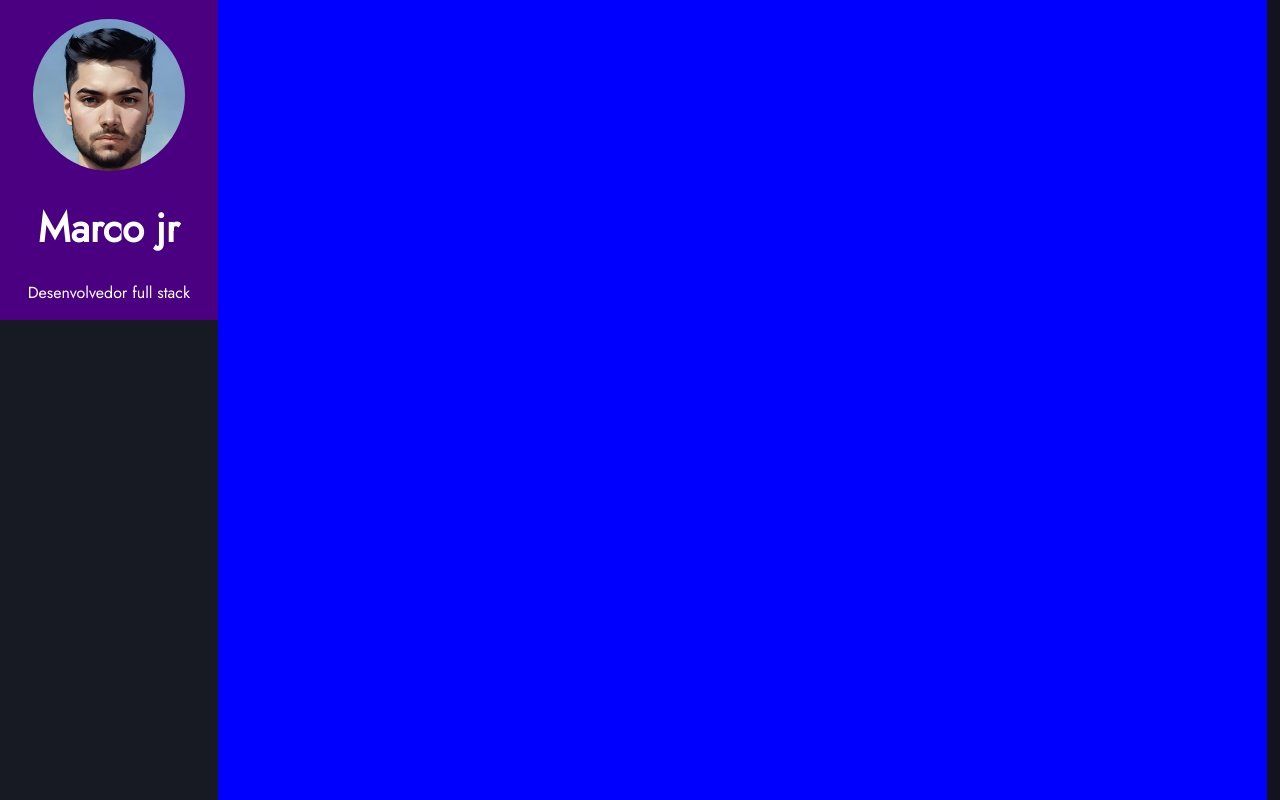
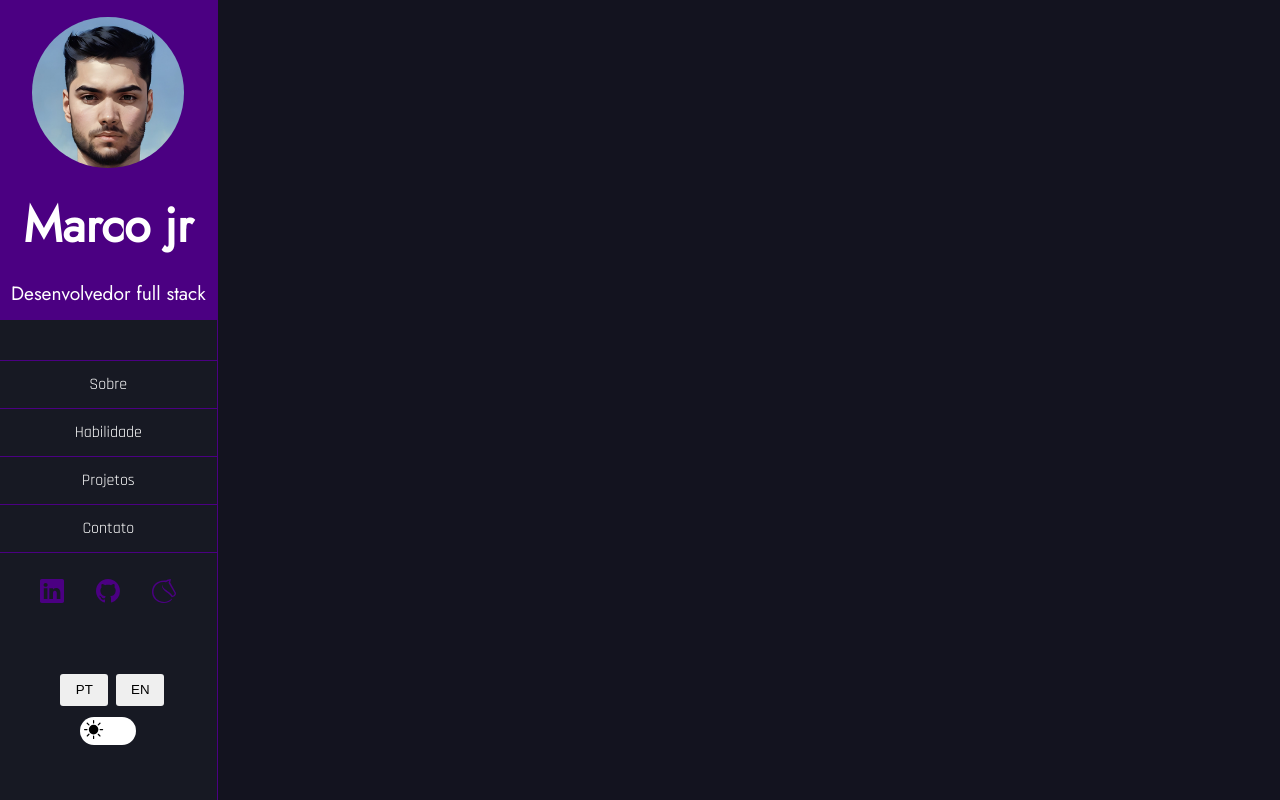
Before and after one commit to marcojr73/portfolio, a React (Vite) app: page / in a window 1280 px wide. Shown: the top 800 px of the page. Built offline with nearby package versions, Linux system fonts and the light colour scheme.

Commit message:
section menu hamburguer

```diff
--- a/package.json
+++ b/package.json
@@ -13,6 +13,8 @@
     "react": "^18.2.0",
     "react-dom": "^18.2.0",
     "react-i18next": "^12.1.4",
+    "react-icons": "^4.7.1",
+    "react-switch": "^7.0.0",
     "styled-components": "^5.3.6"
   },
   "devDependencies": {
--- a/src/components/aside.tsx
+++ b/src/components/aside.tsx
@@ -1,5 +1,9 @@
 import React from "react"
 import ContainerAside from "../styles/containers/ContainerAside"
+
+import {BsGithub, BsLinkedin, BsMoonStarsFill, BsSunFill} from "react-icons/bs"
+import {SiLichess} from "react-icons/si"
+import Switch from "react-switch"
 
 function Aside(){
     return (
@@ -9,6 +13,34 @@ function Aside(){
                 <p className="acronyms">Marco jr</p>
                 <p>Desenvolvedor full stack</p>
             </header>
+            <ul>
+                <li>Sobre</li>
+                <li>Habilidade</li>
+                <li>Projetos</li>
+                <li>Contato</li>
+                <li>
+                    <BsLinkedin className="icon"/>
+                    <BsGithub className="icon"/>
+                    <SiLichess className="icon"/>
+                </li>
+            </ul>
+            <section className="presets">
+                <div className="language">
+                    <button>PT</button>
+                    <button>EN</button>
+                </div>
+                <Switch
+                className="switch"
+                    onChange={() => null}
+                    checked={false}
+                    checkedIcon={false}
+                    uncheckedIcon={false}
+                    offColor={"#FFFFFF"}
+                    onColor={"var(--primary-color);"}
+                    checkedHandleIcon={<BsMoonStarsFill className="icon-theme"/>}
+                    uncheckedHandleIcon={<BsSunFill className="icon-theme"/>}
+                />
+            </section>
         </ContainerAside>
     )
 }
--- a/src/styles/GlobalStyle.ts
+++ b/src/styles/GlobalStyle.ts
@@ -17,4 +17,8 @@ export default createGlobalStyle`
         text-decoration: none;
     }
 
+    button{
+        border: none;
+    }
+
 `
--- a/src/styles/containers/ContainerAbout.tsx
+++ b/src/styles/containers/ContainerAbout.tsx
@@ -3,7 +3,6 @@ import styled from "styled-components"
 const ContainerAbout = styled.section`
     width: 82vw;
     height: 100vh;
-    background-color: blue;
     margin-left: 17vw;
 `
 
--- a/src/styles/containers/ContainerAside.tsx
+++ b/src/styles/containers/ContainerAside.tsx
@@ -5,6 +5,11 @@ const ContainerAside = styled.aside`
     height: 100vh;
     background-color: var(--secondary-color);
     position: fixed;
+    display: flex;
+    flex-direction: column;
+    justify-content: space-between;
+    border-right: 1px solid var(--primary-color);
+
 
     header{
         width: 100%;
@@ -23,9 +28,74 @@ const ContainerAside = styled.aside`
         width: 70%;
     }
 
+    p{
+        font-size: 1.2rem
+    }
+
     .acronyms{
-        font-size: 2.5rem;
+        font-size: 3rem;
         font-weight: bold;
+    }
+
+    ul{
+        width: 100%;
+        height: 40vh;
+        display: flex;
+        flex-direction: column;
+        justify-content: center;
+        font-family: "Rajdhani";
+        color: white;
+    }
+
+    li{
+        height: 15%;
+        display: flex;
+        justify-content: center;
+        align-items: center;
+        border-top: 1px solid var(--primary-color);
+    }
+
+    li:last-child{
+        justify-content: center;
+        padding-top: 13%;
+    }
+
+    .icon{
+        margin: 0 1rem 0 1rem;
+        font-size: 1.5rem;
+        color: var(--primary-color);
+    }
+
+    .presets{
+        width: 100%;
+        height: 20vh;
+        display: flex;
+        flex-direction: column;
+        justify-content: center;
+        align-items: center;
+    }
+
+    .language{
+        display: flex;
+        padding-bottom: 5%;
+    }
+
+    button{
+        width: 3rem;
+        height: 2rem;
+        margin-left: 0.5rem;
+        border-radius: 3px;
+    }
+
+    .switch{
+        margin-bottom: 10%;
+        display: flex;
+    }
+    .icon-theme{
+        font-size: 1.2rem;
+        margin-left: 12%;
+        margin-top: 10%;
+        color: var(--dark-color);
     }
 `
 
--- a/src/styles/themes/darkTheme.ts
+++ b/src/styles/themes/darkTheme.ts
@@ -5,6 +5,9 @@ export default {
         backgroundColor: "#13131F",
         primary: "#4B0082",
         secondary: "#171923",
-        third: "#E2E3E6"
+        third: "#E2E3E6",
+
+        black: "#000000",
+        white: "FFFFFF"
     }
 }
--- a/src/styles/themes/themes.d.ts
+++ b/src/styles/themes/themes.d.ts
@@ -9,6 +9,8 @@ declare module "styled-components" {
             primary: string;
             secondary: string;
             third: string;
+            black: string;
+            white: string
         };
     }
 }
```
Also changed, not shown: 1 other file (tests, documents, lock files or other folders).
